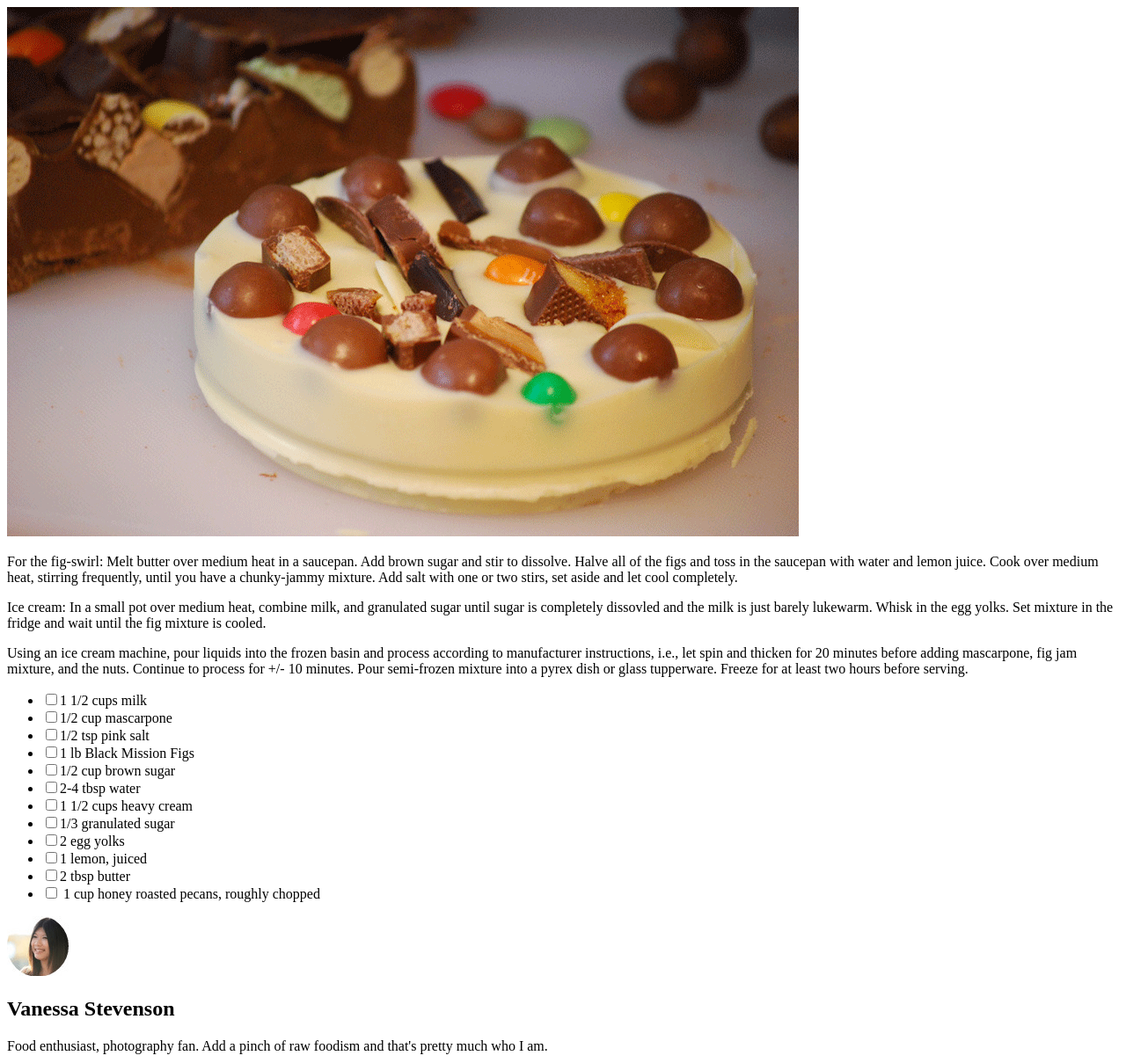
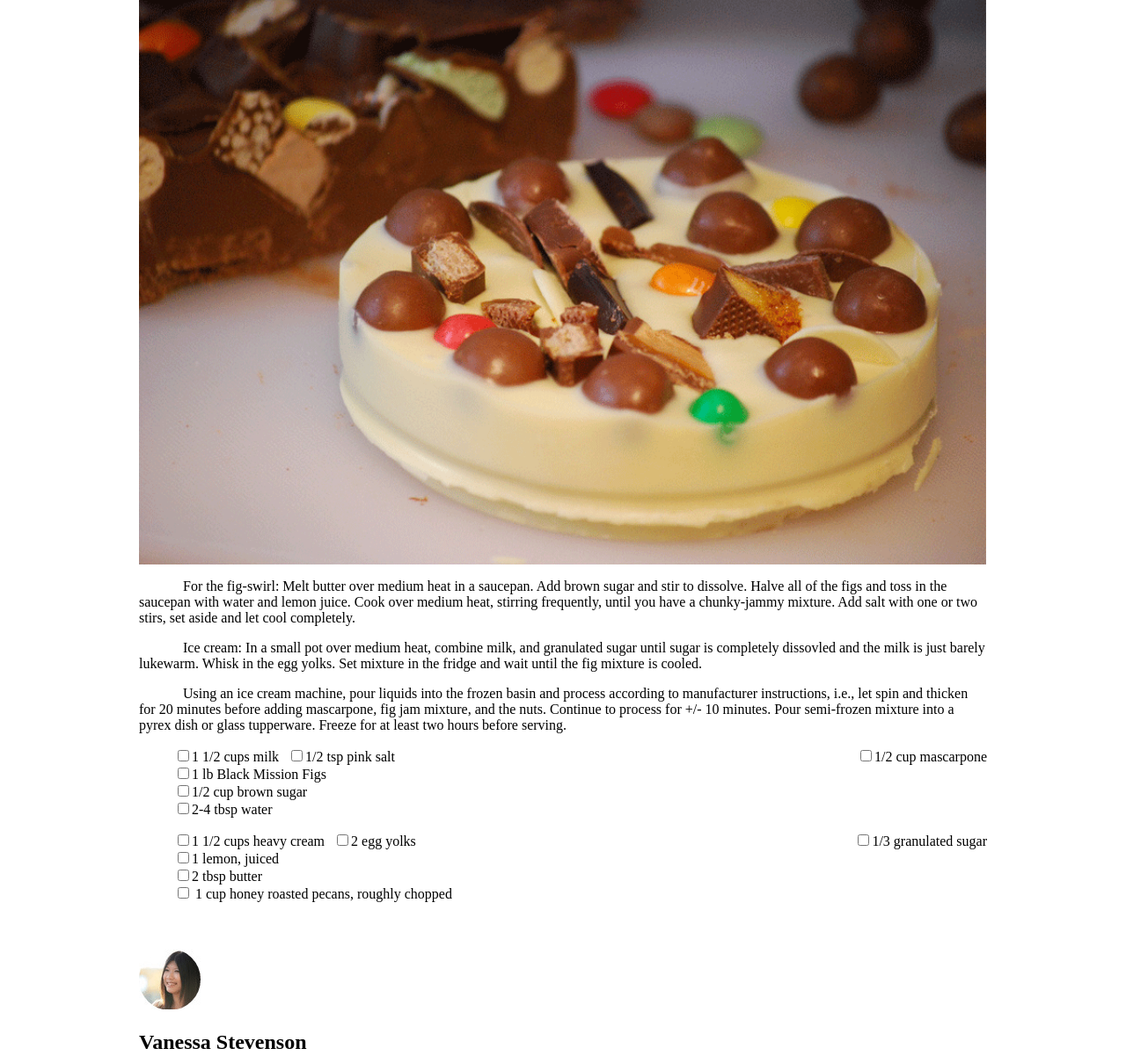
Before and after one commit to Nick-Gibson/chocolate-pizza, a plain HTML site: page index.html in a window 1280 px wide. Shown: the part 208-1417 px from the top of the page at 88% size. Drawn offline with Linux system fonts and the light colour scheme.

Commit message:
body work complete

```diff
--- a/index.html
+++ b/index.html
@@ -4,8 +4,8 @@
     <meta charset="utf-8">
     <link href="style.css" type="text/css" rel="stylesheet" />
     <title>Chocolate Pizza</title>
+  </head>
 <body>
-  </head>
   <header>
     <nav>
       <img src="img/logo.png">
@@ -25,16 +25,15 @@
   </header>
   <main>
     <h2>Chocolate Pizza</h2>
-    <p>
-      <ul>
-      <li>Posted on 15 December 2013</li>
-      <li><img src="img/print-icon.png" alt="print page">Print</li>
-      </ul>
-    </p>
+    <ul>
+    <li>Posted on 15 December 2013</li>
+    <li><img src="img/print-icon.png" alt="print page">Print</li>
+    </ul>
     <img src="img/choco-pizza.png" alt="TASTYCAKE!!1!">
-    <p>For the fig-swirl: Melt butter over medium heat in a saucepan. Add brown sugar and stir to dissolve. Halve all of the figs and toss in the saucepan with water and lemon juice. Cook over medium heat, stirring frequently, until you have a chunky-jammy mixture. Add salt with one or two stirs, set aside and let cool completely.</p>
-    <p>Ice cream: In a small pot over medium heat, combine milk, and granulated sugar until sugar is completely dissovled and the milk is just barely lukewarm. Whisk in the egg yolks. Set mixture in the fridge and wait until the fig mixture is cooled.</p>
-    <p>Using an ice cream machine, pour liquids into the frozen basin and process according to manufacturer instructions, i.e., let spin and thicken for 20 minutes before adding mascarpone, fig jam mixture, and the nuts. Continue to process for +/- 10 minutes. Pour semi-frozen mixture into a pyrex dish or glass tupperware. Freeze for at least two hours before serving.</p>
+    <p> For the fig-swirl: Melt butter over medium heat in a saucepan. Add brown sugar and stir to dissolve. Halve all of the figs and toss in the saucepan with water and lemon juice. Cook over medium heat, stirring frequently, until you have a chunky-jammy mixture. Add salt with one or two stirs, set aside and let cool completely.</p>
+    <p> Ice cream: In a small pot over medium heat, combine milk, and granulated sugar until sugar is completely dissovled and the milk is just barely lukewarm. Whisk in the egg yolks. Set mixture in the fridge and wait until the fig mixture is cooled.</p>
+    <p> Using an ice cream machine, pour liquids into the frozen basin and process according to manufacturer instructions, i.e., let spin and thicken for 20 minutes before adding mascarpone, fig jam mixture, and the nuts. Continue to process for +/- 10 minutes. Pour semi-frozen mixture into a pyrex dish or glass tupperware. Freeze for at least two hours before serving.</p>
+  <div>
     <ul>
       <li><input type="checkbox" name="ingredients" value="checked">1 1/2 cups milk</input></li>
       <li><input type="checkbox" name="ingredients" value="checked">1/2 cup mascarpone</input></li>
@@ -42,6 +41,8 @@
       <li><input type="checkbox" name="ingredients" value="checked">1 lb Black Mission Figs</input></li>
       <li><input type="checkbox" name="ingredients" value="checked">1/2 cup brown sugar</input></li>
       <li><input type="checkbox" name="ingredients" value="checked">2-4 tbsp water</input></li>
+    </ul>
+    <ul>
       <li><input type="checkbox" name="ingredients" value="checked">1 1/2 cups heavy cream</input></li>
       <li><input type="checkbox" name="ingredients" value="checked">1/3 granulated sugar</input></li>
       <li><input type="checkbox" name="ingredients" value="checked">2 egg yolks</input></li>
@@ -49,6 +50,7 @@
       <li><input type="checkbox" name="ingredients" value="checked">2 tbsp butter </input></li>
       <li><input type="checkbox" name="ingredients" value="checked"> 1 cup honey roasted pecans, roughly chopped</input></li>
     </ul>
+  </div>
   </main>
   <footer>
     <img src="img/van-pic.png" alt="Vanessa Stevenson headshot">
--- a/style.css
+++ b/style.css
@@ -1,3 +1,8 @@
+body {
+  padding-left: 150px;
+  padding-right: 150px;
+  overflow: scroll;
+}
 nav {
   padding: 35px;
   padding-bottom: 50px;
@@ -33,6 +38,51 @@ nav p {
   float: left;
   padding: 0;
   margin: 0;
-  margin-right: 78%;
+  margin-right: 65%;
   height: 15px;
 }
+/*===============================MAIN=====================================*/
+main {
+  padding-bottom:30px;
+}
+main ul:{
+  padding: 0;
+}
+main li img{
+  padding: 0;
+}
+
+main li {
+  list-style-type: none;
+}
+main li:nth-child(1) {
+  float:left;
+  margin:0;
+  padding-right: 10px;
+}
+
+main li:nth-child(2){
+  float:right;
+}
+
+
+main img {
+  display: block;
+  margin: auto;
+  width: 100%;
+}
+
+main p {
+  text-indent: 50px;
+}
+main div {
+  height: 150px;
+  width: 100%;
+  background-image: url("img\list-bg.png");
+}
+
+/*=================================FOOTER===========================*/
+
+footer {
+  padding-top: 50px;
+}
```
